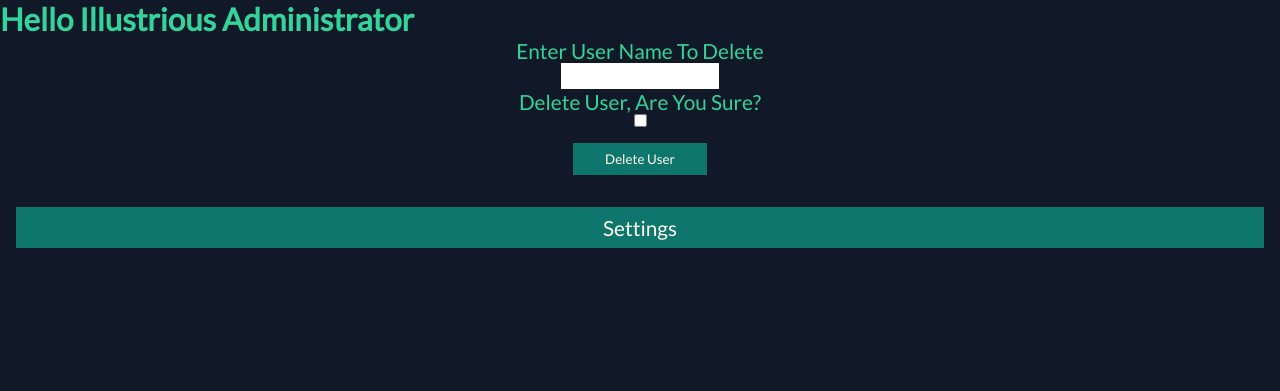
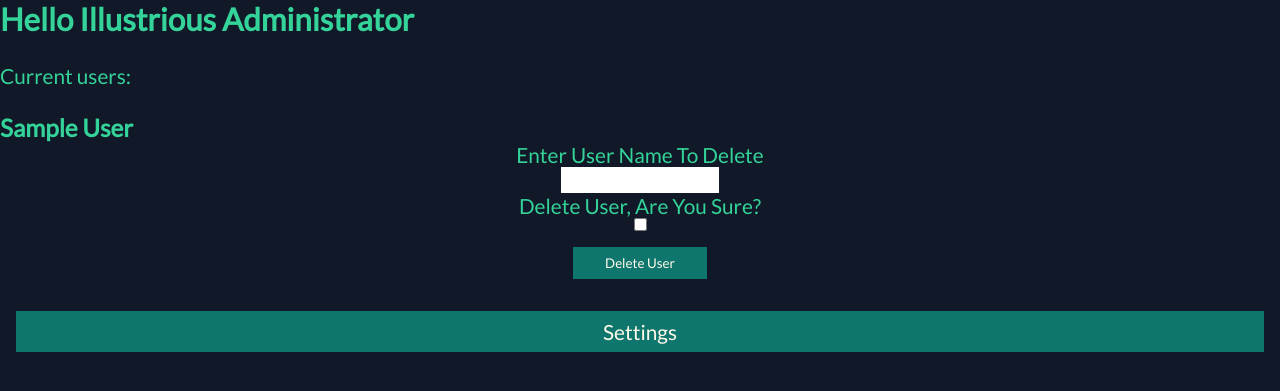
Before and after one commit to Mishalzeera/the-money-manager, a Flask app: page /admin in a window 1280 px wide. Shown: the part 80-471 px from the top of the page. Run offline with Flask 2, Linux system fonts and the light colour scheme; the visitor is signed in with stand-in values (Sample User, id 1); a database or web service that is not in the repository returns one stand-in record (values such as "Sample title"); some libraries are stand-ins or nearby versions.

Commit message:
Admin gets hitlist, index streamlines notes and name.

```diff
--- a/app.py
+++ b/app.py
@@ -1376,7 +1376,8 @@ def admin():
     '''
     generates an admin page to get rid of unwanted user data etc
     '''
-    return render_template("admin.html")
+    users = mongo.db.users.find()
+    return render_template("admin.html", users=users)
 
 @app.route("/admin_delete", methods=["GET", "POST"])
 @ensure_user
@@ -1408,7 +1409,7 @@ def admin_delete():
             flash("User deleted!")
             return render_template("admin.html")
         flash("Check The Box If You Want To Delete A User")
-        return render_template("admin.html")
+        return redirect(url_for('admin'))
 
     return render_template("admin.html")
 
--- a/templates/admin.html
+++ b/templates/admin.html
@@ -2,8 +2,14 @@
 {% block content %}
 
 <h2>Hello Illustrious Administrator</h2>
-
-
+<br>
+<p>Current users:</p>
+<br>
+{% for user in users %}
+{% if user.name != "admin" %}
+<h3>{{ user.name | title }}</h3>
+{% endif %}
+{% endfor %}
 
 
 
--- a/templates/index.html
+++ b/templates/index.html
@@ -1,5 +1,5 @@
 {% extends "base.html" %} {% block content %}
-
+<p>{{money.name | title }}'s Money</p>
 <h1>Credit: {{ money.credit / 100}} </h1>
 <h4>Disposable Income: {{ money.disposable_income / 100 }}</h4>
 {% if money.overheads_to_be_paid >= 0 %}
@@ -7,6 +7,8 @@
 {% else %}
 <h4>Overheads For This Month Are Paid</h4>
 {% endif %}
-<p class="index-notes">{{ money.user_notes }}</p>
+{% if money.user_notes %}
+<p class="index-notes">"{{ money.user_notes }}"</p>
+{% endif %}
 
 {% endblock %}
```
